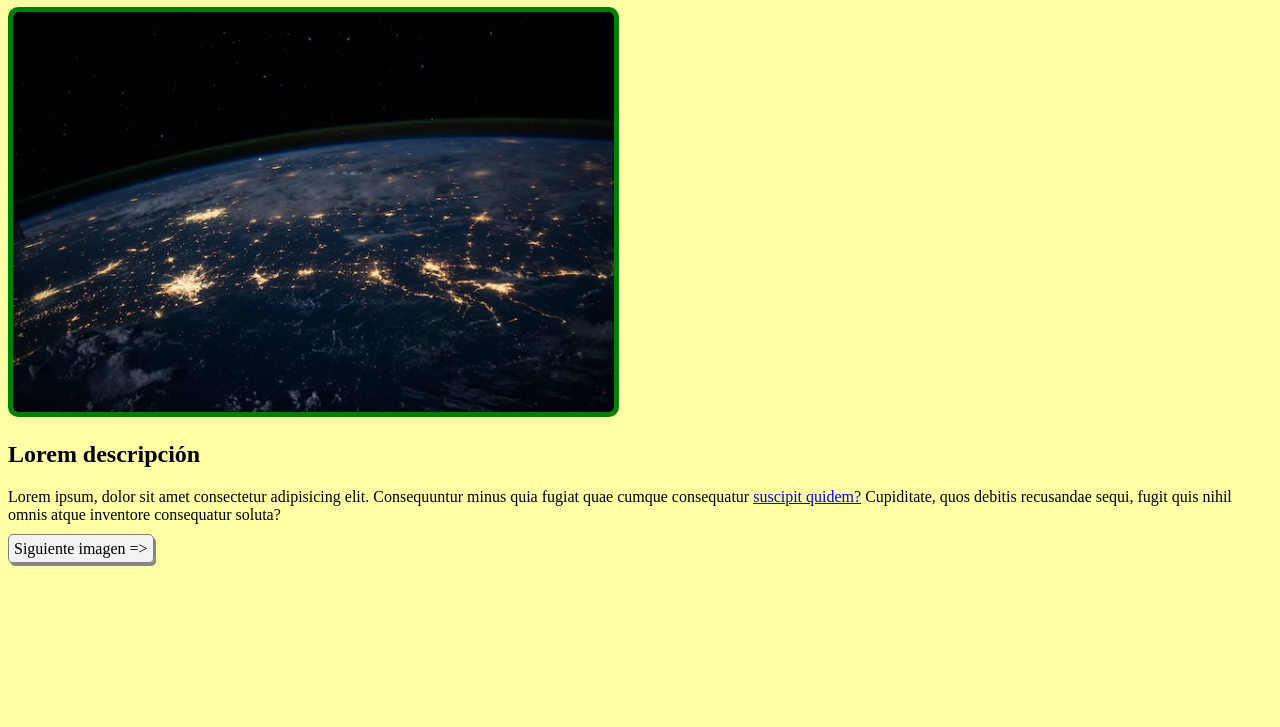
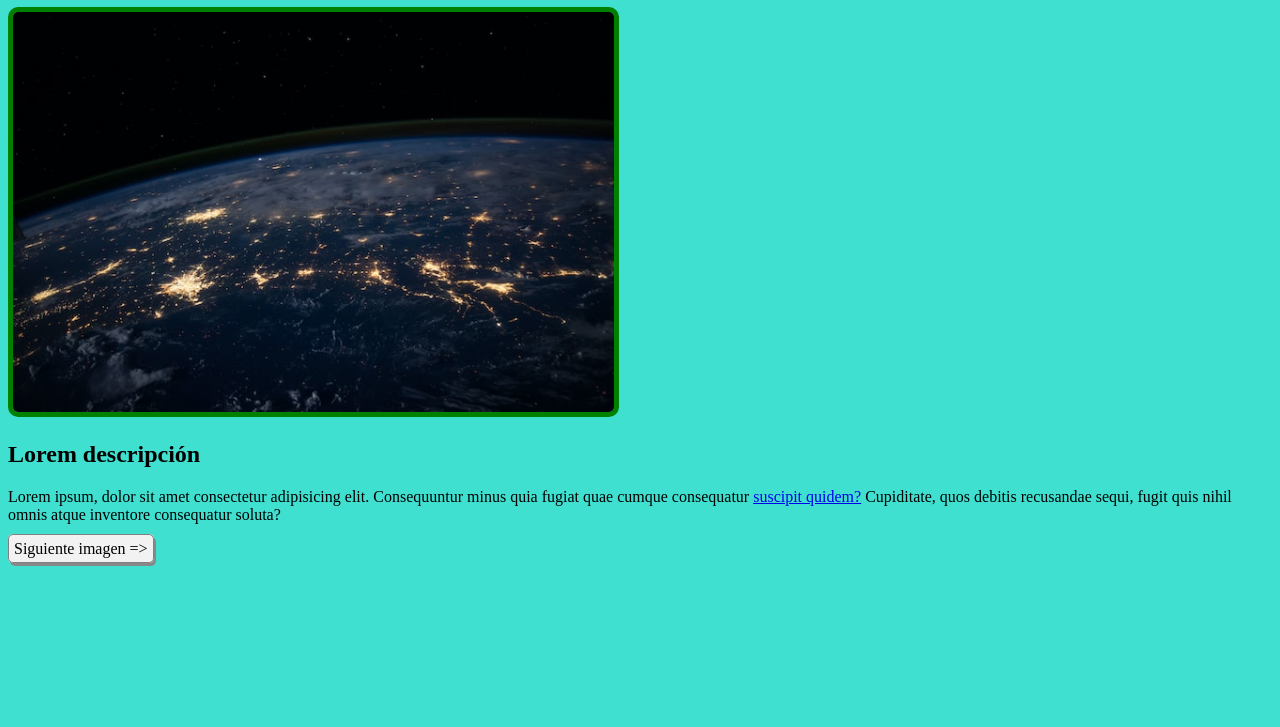
Before and after one commit to nico-bondarenco/galeria_de_imagenes, a plain HTML site: page index.html in a window 1280 px wide. Shown: the part 73-800 px from the top of the page. Drawn offline with Linux system fonts and the light colour scheme.

Commit message:
Color de fondo

```diff
--- a/styles.css
+++ b/styles.css
@@ -1,5 +1,5 @@
 body {
-    background-color: rgb(255, 255, 165);
+    background-color: turquoise;
 }
 
 .image{
```
